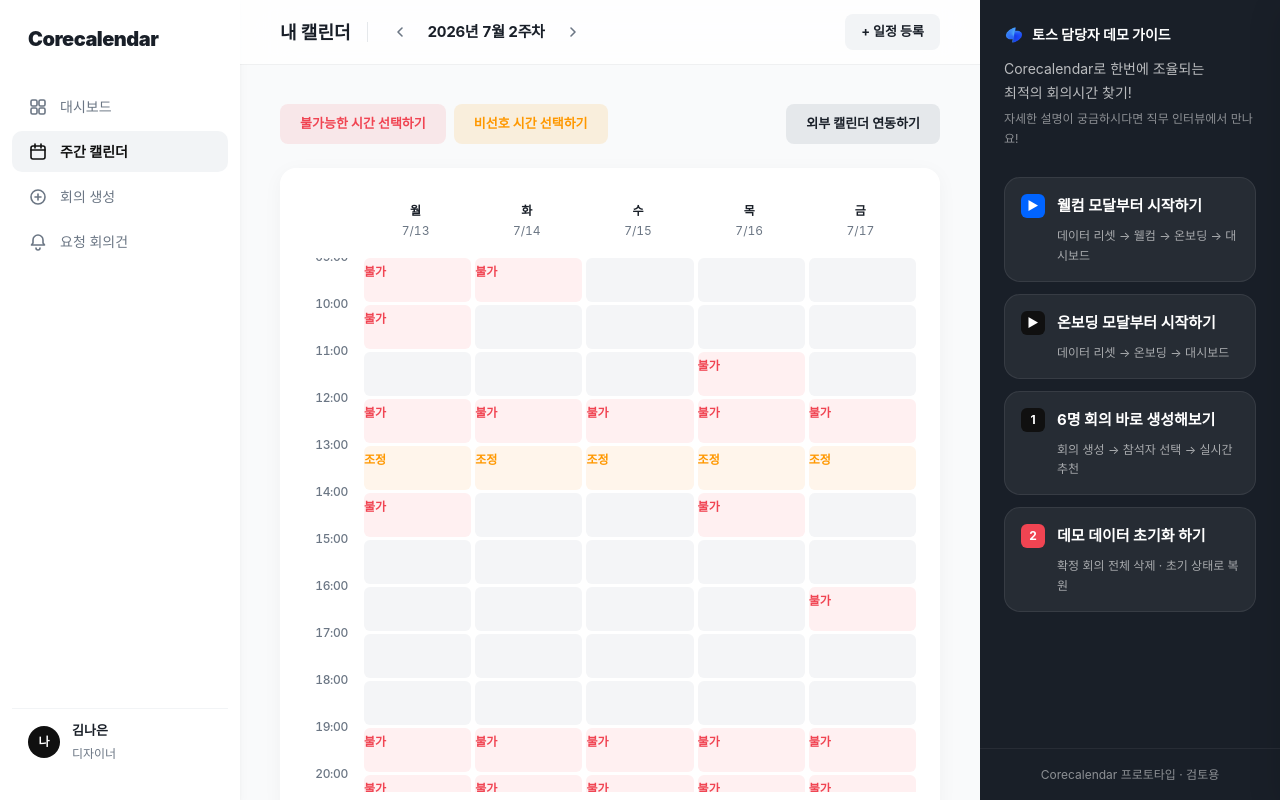
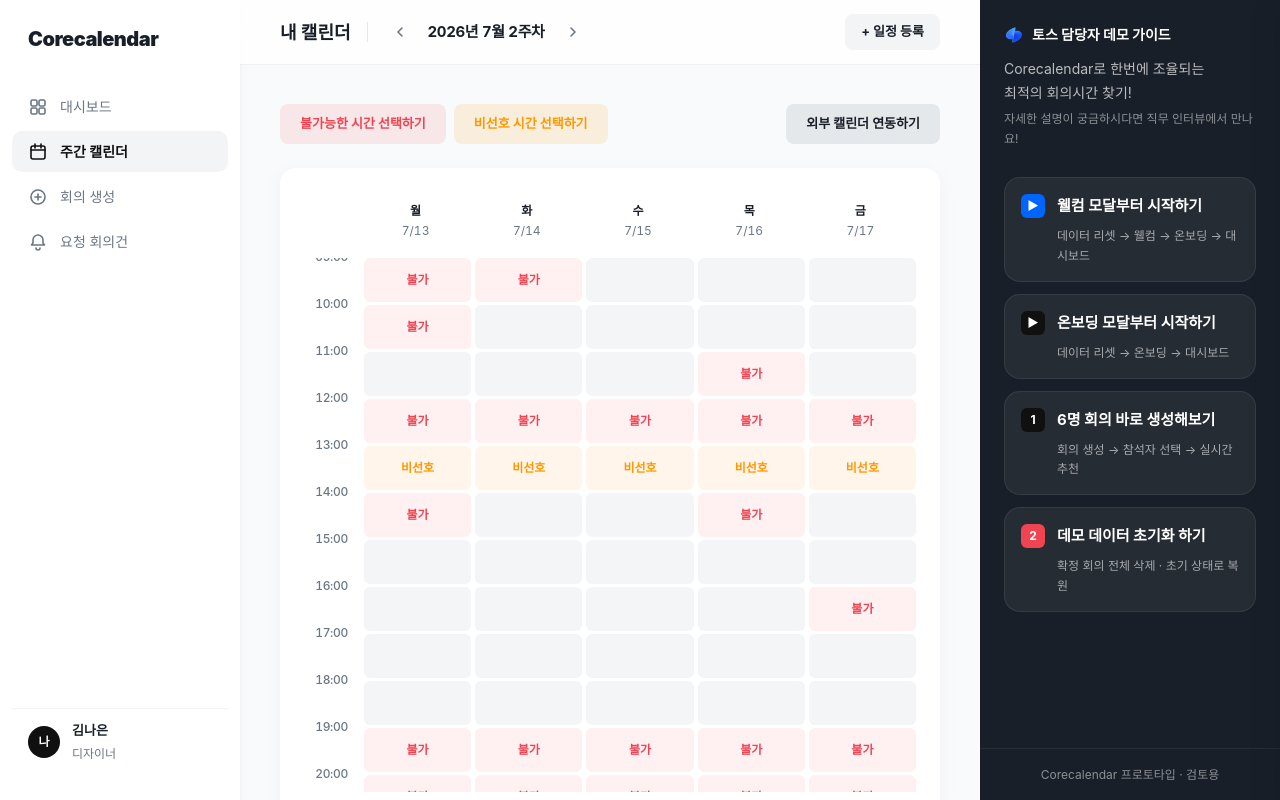
Before and after one commit to naeunkim0402/corecalendar, a Next.js app: page /timetable in a window 1280 px wide. Built offline with nearby package versions, Linux system fonts and the light colour scheme; a web font is replaced by a local one.

Commit message:
fix: center-align state labels in slot blocks, rename 조정 to 비선호
Co-Authored-By: Claude Sonnet 4.6 <noreply@anthropic.com>

```diff
--- a/src/app/timetable/page.tsx
+++ b/src/app/timetable/page.tsx
@@ -226,7 +226,7 @@ const STATE_COLORS: Record<SlotState, string> = {
 const STATE_LABELS: Record<SlotState, string> = {
   available: "",
   unavailable: "불가",
-  prefer_not: "조정",
+  prefer_not: "비선호",
 };
 
 
@@ -512,7 +512,7 @@ function TimetableContent() {
                         return (
                           <div
                             key={key}
-                            className={`relative h-[44px] rounded-[6px] transition-colors duration-100 ${STATE_COLORS[state]} ${
+                            className={`relative h-[44px] rounded-[6px] transition-colors duration-100 flex items-center justify-center ${STATE_COLORS[state]} ${
                               isOpposite ? "opacity-30 cursor-not-allowed" : "cursor-pointer"
                             }`}
                             onPointerDown={() => isEditable && handlePointerDown(key)}
```
